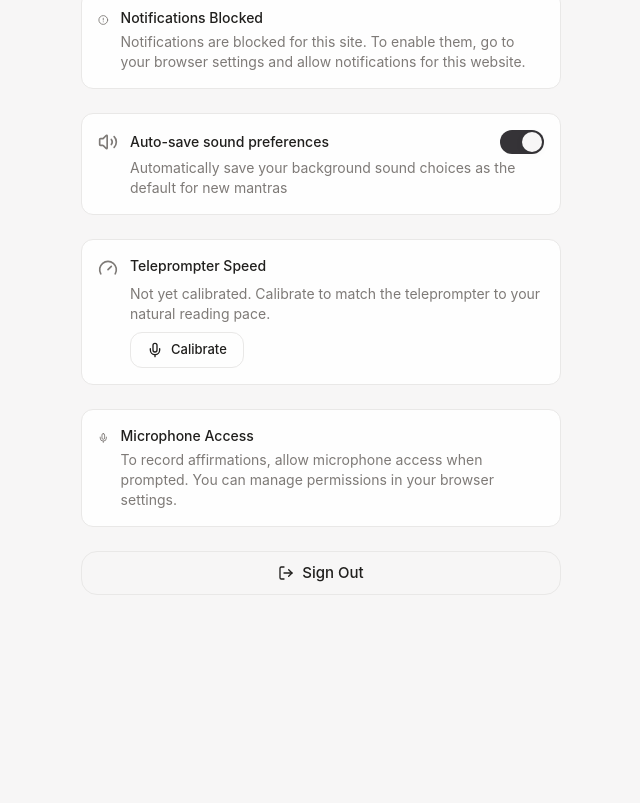
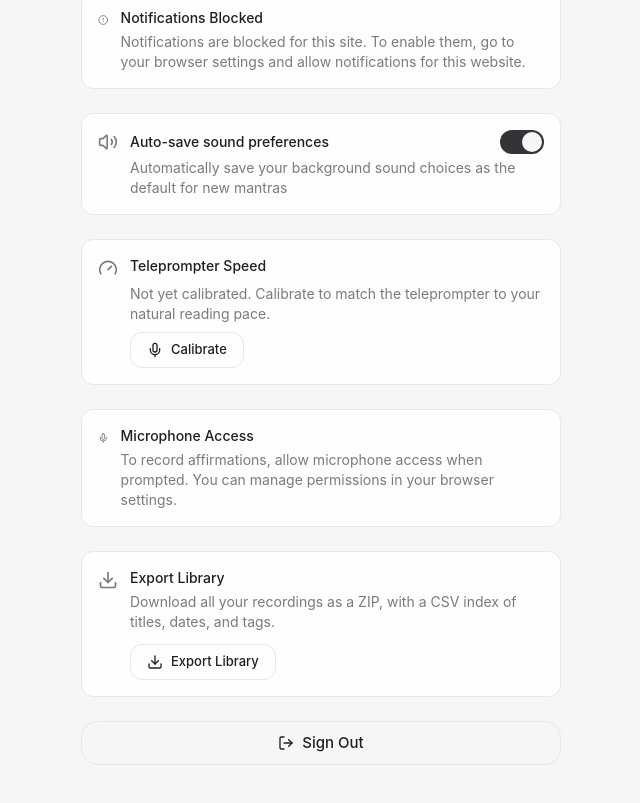
Before and after one commit to katebspurr-png/mantra-maker-ks, a React (Vite) app: page /profile in a window 1280 px wide. Shown: the part 1107-1910 px from the top of the page, without its empty margins (319-959 px from the left). Before the commit the page ends 1814 px from the top, so only its background shows below. Built offline with nearby package versions, Linux system fonts and the light colour scheme.

Commit message:
Changes
Co-authored-by: katebspurr-png <245089093+katebspurr-png@users.noreply.github.com>

```diff
--- a/src/pages/Profile.tsx
+++ b/src/pages/Profile.tsx
@@ -15,6 +15,7 @@ import { ColorThemeSelector } from "@/components/ColorThemeSelector";
 import { Switch } from "@/components/ui/switch";
 import { CalibrationDialog } from "@/components/CalibrationDialog";
 import { format } from "date-fns";
+import { ExportLibraryButton } from "@/components/ExportLibraryButton";
 
 export default function Profile() {
   const navigate = useNavigate();
@@ -315,6 +316,9 @@ export default function Profile() {
           </div>
         </div>
 
+        {/* Export Library */}
+        <ExportLibraryButton />
+
         {/* Logout */}
         <Button
           variant="outline"
```
